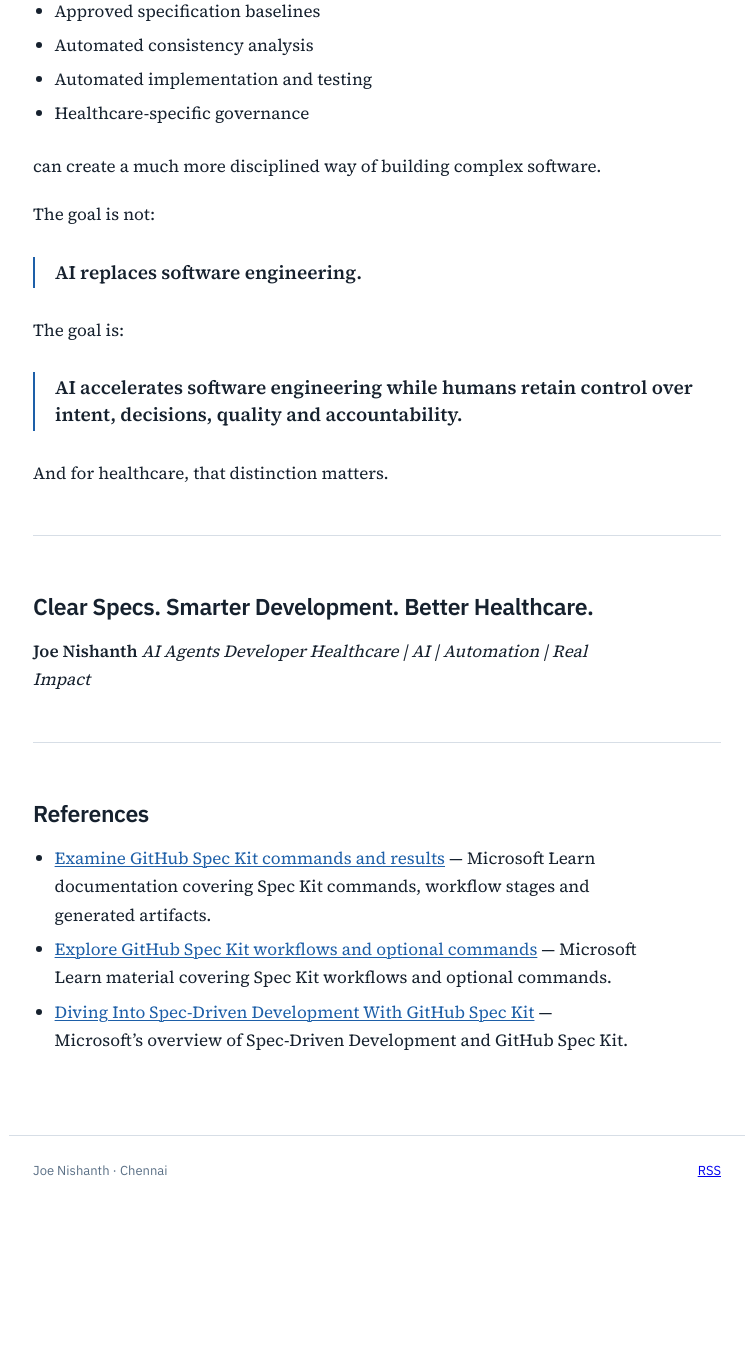
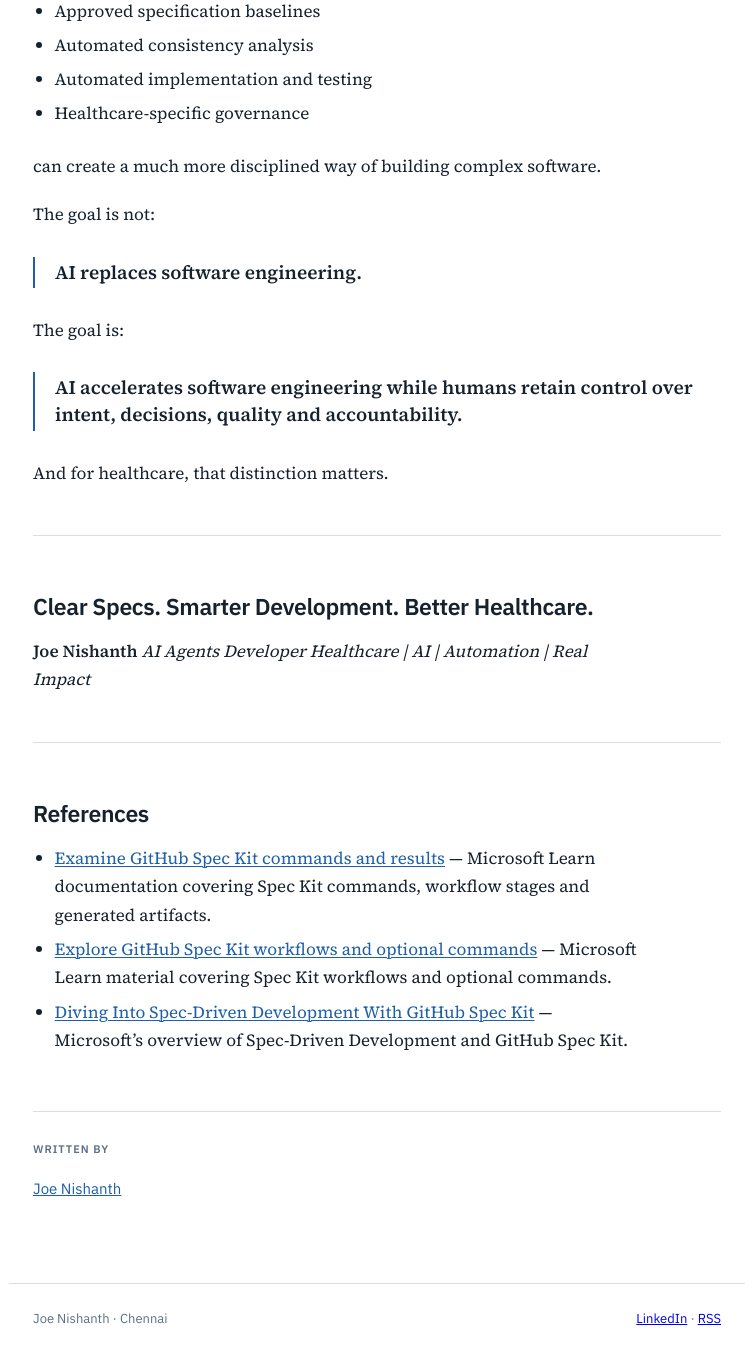
Before and after one commit to joeshc/AI-SDLC-SDD, a Jekyll site: the page built from _posts/2026-09-13-spec-driven-development-hospital-erp.md, in a window 1280 px wide and 1400 px high, scrolled down 66503 px. Shown: the top 1364 px of the window, without its empty margins (263-1015 px from the left). Built offline with Jekyll 4.4.1, drawn with Linux system fonts in a browser that asks for light colours; comment, search, counter and statistics services are not loaded; before the commit the page ends 67755 px from its top, so only the background shows below that.

Commit message:
Add the LinkedIn profile badge
Places the official badge in an author card at the end of each post, after
the article's own sign-off, and adds a plain LinkedIn link beside RSS in the
site footer so the home page carries it too.

The badge is not in the footer: it is a 270x350 vertical card, and the footer
is a 13px two-item flex row that it would have dominated.

The badge's inner anchor is kept as the fallback, so a reader whose browser
blocks the LinkedIn script still gets a working link rather than an empty
box. CSS caps the badge and its iframe at 100% width so neither state can
overflow a phone.

The script is loaded async/defer and only on post pages.

Verified at 390px: card present, no horizontal page overflow, fallback link
renders. The badge's own iframe could not be verified from this environment —
platform.linkedin.com is unreachable here — so the live render needs a look.

Co-Authored-By: Claude Opus 5 <noreply@anthropic.com>
Claude-Session: https://claude.ai/code/session_018dWwf3jCxy9SZkS1FRbNni

```diff
--- a/_layouts/default.html
+++ b/_layouts/default.html
@@ -30,7 +30,7 @@
 
   <footer class="footer">
     <p>{{ site.author }} · Chennai</p>
-    <p><a href="{{ '/feed.xml' | relative_url }}">RSS</a></p>
+    <p><a href="https://in.linkedin.com/in/joe-nishanth">LinkedIn</a> · <a href="{{ '/feed.xml' | relative_url }}">RSS</a></p>
   </footer>
 
   <script type="module">
--- a/_layouts/post.html
+++ b/_layouts/post.html
@@ -14,4 +14,22 @@ layout: default
   <div class="prose">
     {{ content }}
   </div>
+
+  <aside class="author-card">
+    <p class="author-card__label">Written by</p>
+    <!-- Official LinkedIn profile badge. The inner link is the fallback: if the
+         LinkedIn script is blocked or fails, this still renders as a plain link. -->
+    <div class="badge-base LI-profile-badge"
+         data-locale="en_US"
+         data-size="medium"
+         data-theme="light"
+         data-type="VERTICAL"
+         data-vanity="joe-nishanth"
+         data-version="v1">
+      <a class="badge-base__link LI-simple-link"
+         href="https://in.linkedin.com/in/joe-nishanth?trk=profile-badge">Joe Nishanth</a>
+    </div>
+  </aside>
 </article>
+
+<script src="https://platform.linkedin.com/badges/js/profile.js" async defer type="text/javascript"></script>
--- a/assets/css/main.css
+++ b/assets/css/main.css
@@ -321,6 +321,35 @@ main,
 .prose td, .prose th { min-width: 7rem; }
 .prose td:first-child, .prose th:first-child { min-width: 6rem; }
 
+/* ---- author card ---------------------------------------------- */
+
+.author-card {
+  margin-top: 3.5rem;
+  padding-top: 1.75rem;
+  border-top: 1px solid var(--rule);
+}
+
+.author-card__label {
+  margin: 0 0 1rem;
+  font-family: "IBM Plex Sans", system-ui, sans-serif;
+  font-size: 0.6875rem;
+  font-weight: 600;
+  letter-spacing: 0.09em;
+  text-transform: uppercase;
+  color: var(--ink-soft);
+}
+
+/* The badge renders an iframe once LinkedIn's script loads; until then the
+   fallback link shows. Cap the width so neither state can overflow a phone. */
+.author-card .badge-base { max-width: 100%; }
+.author-card iframe { max-width: 100% !important; border: 0; }
+
+.author-card .LI-simple-link {
+  color: var(--accent);
+  font-family: "IBM Plex Sans", system-ui, sans-serif;
+  font-size: 0.9375rem;
+}
+
 /* ---- a11y ----------------------------------------------------- */
 
 :where(a, button):focus-visible {
```
